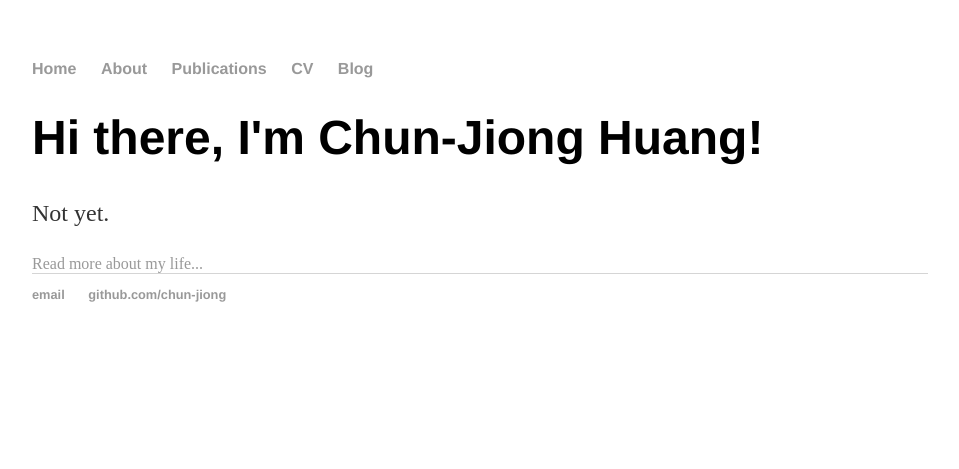
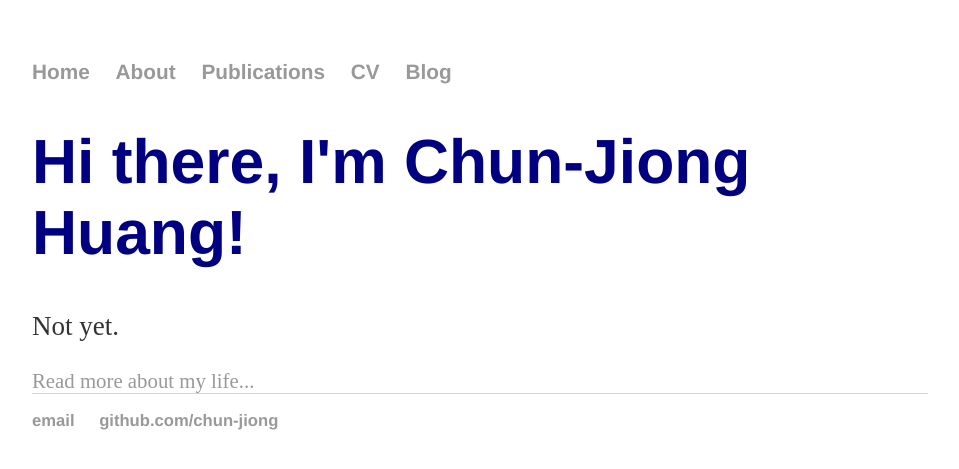
Before and after one commit to Chun-Jiong/chun-jiong.github.io, a Jekyll site: the page built from index.html, in a window 1280 px wide. Shown: the top 469 px of the page, without its empty margins (160-1119 px from the left). Built offline with Jekyll 4.4.1, drawn with Linux system fonts in a browser that asks for light colours.

Commit message:
modify css/main.css

```diff
--- a/css/main.css
+++ b/css/main.css
@@ -1,4 +1,6 @@
 body {
+	font-size: 1.3em;
+	color: navy;
     margin: 60px auto;
     width: 70%;
 }
@@ -24,8 +26,8 @@ h1 {
     font-family:'Helvetica', 'Arial', 'Sans-Serif';
 }
 p {
-    font-size: 1.5em;
-    line-height: 1.4em;
+    font-size: 1.3em;
+    line-height: 1.2em;
     color: #333;
 }
 footer {
```
